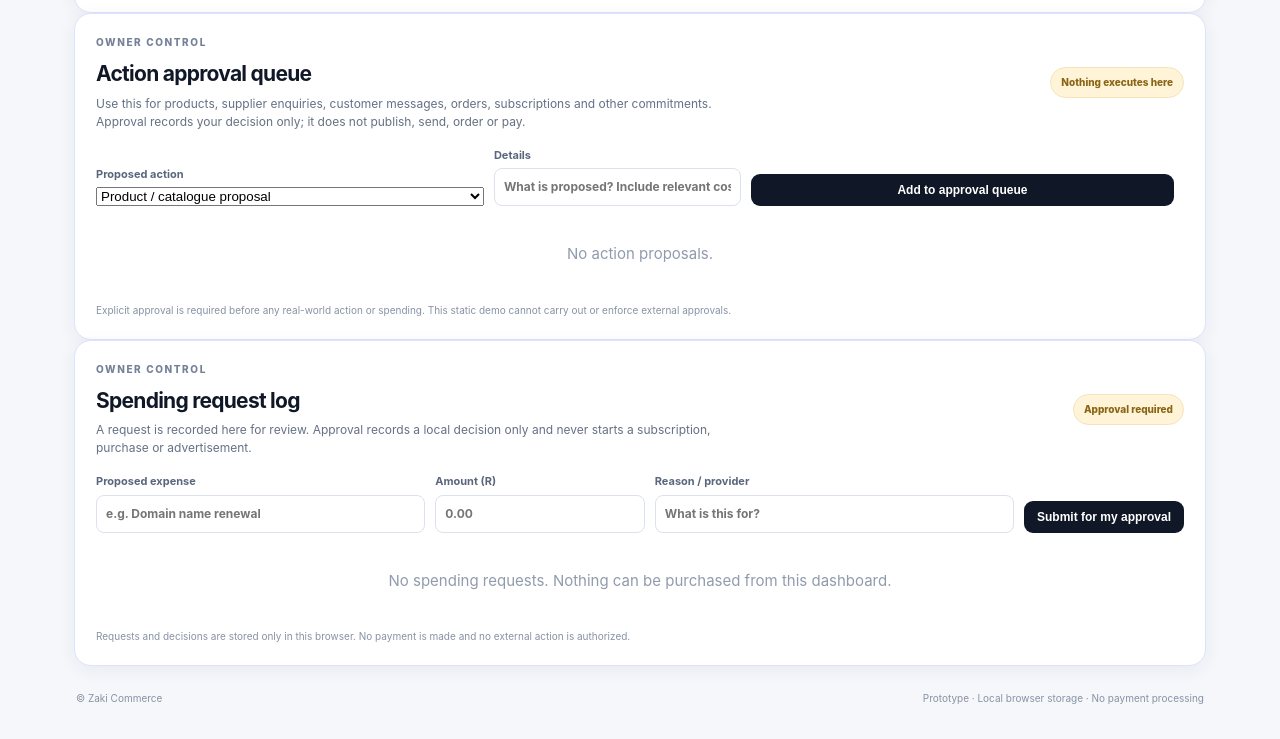
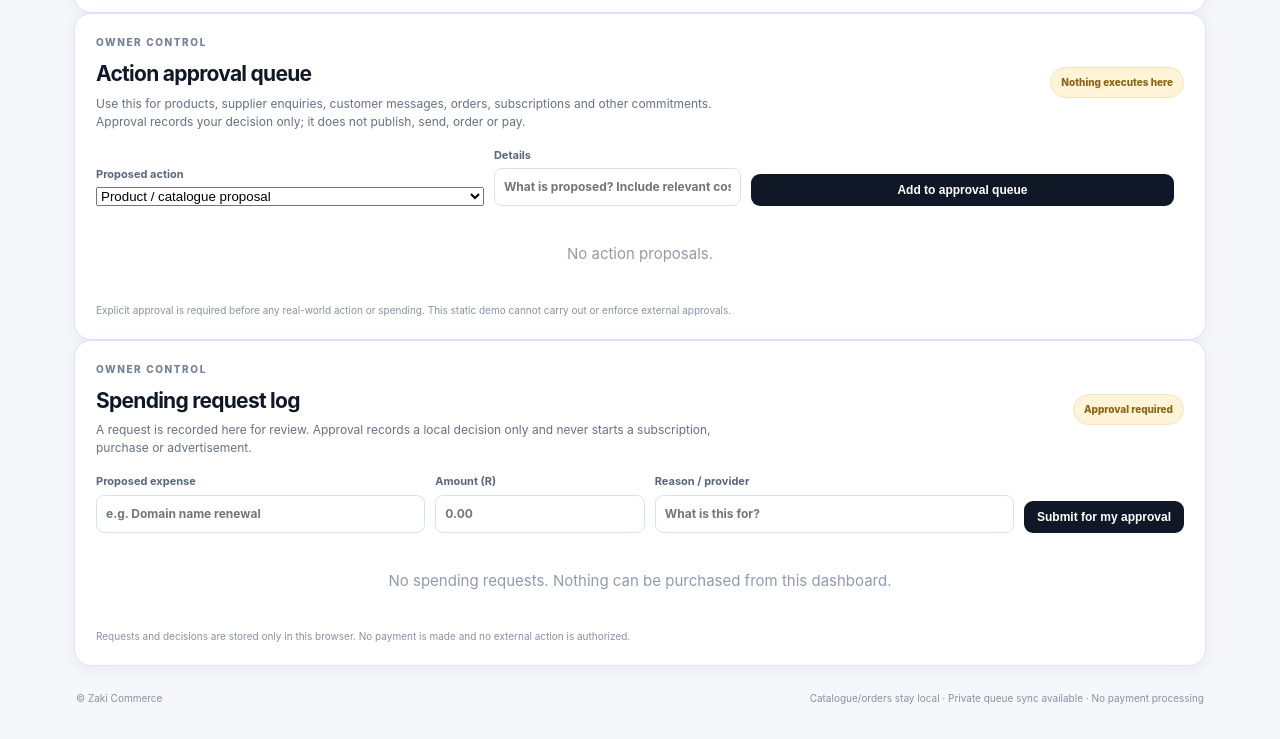
Before and after one commit to zacharieyab-prog/zakie-commerce, a plain HTML site: page index.html in a window 1280 px wide. Shown: the part 1052-1791 px from the top of the page. Drawn offline with Linux system fonts and the light colour scheme.

Commit message:
Clarify local and synced dashboard data

```diff
--- a/index.html
+++ b/index.html
@@ -75,7 +75,7 @@
       <div id="spendQueue" class="spend-queue"><p class="empty">No spending requests. Nothing can be purchased from this dashboard.</p></div>
       <p class="fine-print">Requests and decisions are stored only in this browser. No payment is made and no external action is authorized.</p>
     </section>
-    <footer><span>© <span id="year"></span> Zaki Commerce</span><span>Prototype · Local browser storage · No payment processing</span></footer>
+    <footer><span>© <span id="year"></span> Zaki Commerce</span><span>Catalogue/orders stay local · Private queue sync available · No payment processing</span></footer>
   </main>
   <div id="toast" class="toast" role="status" aria-live="polite"></div>
   <script src="app.js"></script>
```
